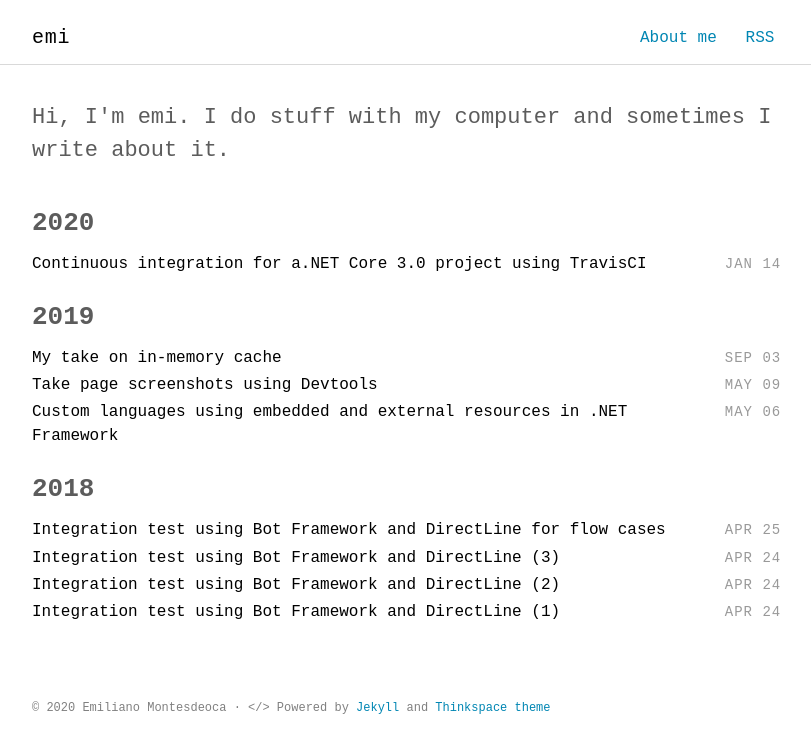
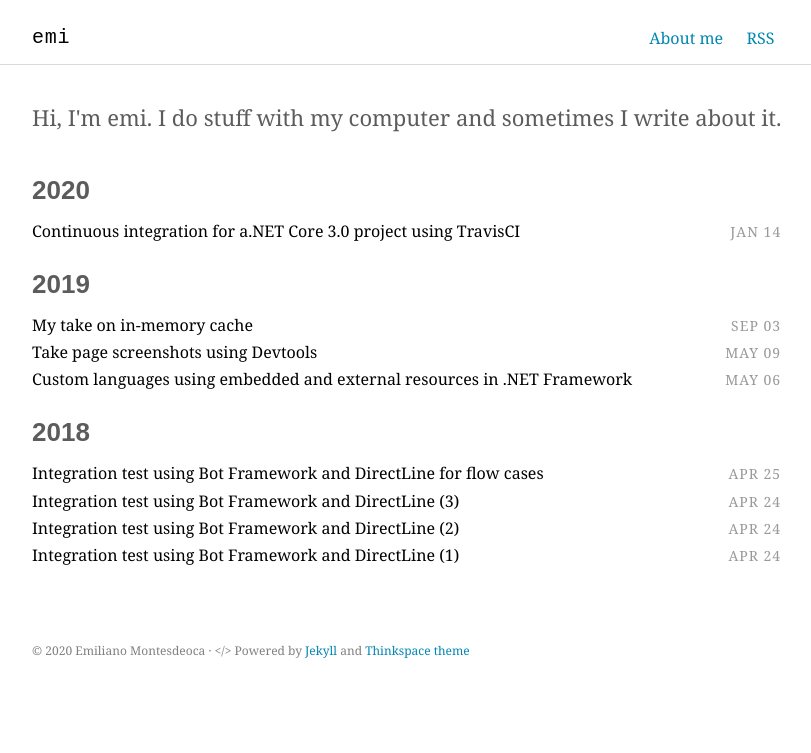
Before and after one commit to emimontesdeoca/emimontesdeoca.github.io, a Jekyll site: the page built from index.html, in a window 1280 px wide. Shown: the top 753 px of the page, without its empty margins (232-1043 px from the left). Built offline with Jekyll 4.4.1, drawn with Linux system fonts in a browser that asks for light colours; some web fonts are replaced.

Commit message:
some changes

```diff
--- a/assets/scss/_layout.scss
+++ b/assets/scss/_layout.scss
@@ -27,6 +27,7 @@ body {
 
 body {
     background-color: $base-background-color;
+    font-family: 'Merriweather', 'Georgia', serif;
 }
 
 hr {
@@ -120,6 +121,7 @@ hr {
 
 .category-title {
     margin: 1em 0 0.5em 0;
+    font-family: 'Montserrat', sans-serif;
     &:first-child {
         margin-top: 0;
     }
--- a/assets/scss/base/_typography.scss
+++ b/assets/scss/base/_typography.scss
@@ -42,18 +42,21 @@ h6 {
 
 p {
     margin: 0 0 $small-spacing;
-
     &.lead {
         font-size: rem(22);
         font-weight: 300;
+        font-family: 'Merriweather', 'Georgia', serif;
     }
+}
+
+body>main>header>nav>div>ul>li>a {
+    font-family: 'Merriweather', 'Georgia', serif;
 }
 
 a {
     color: $action-color;
     text-decoration: none;
     transition: color $base-duration $base-timing;
-
     &:active,
     &:focus,
     &:hover {
@@ -91,7 +94,7 @@ code {
     background: none;
     border-radius: 0;
     border: none;
-  font-family: "SFMono-Regular",Menlo,Consolas,"Inconsolata",monospace;
+    font-family: "SFMono-Regular", Menlo, Consolas, "Inconsolata", monospace;
     font-size: 1em;
     margin: 0;
     padding: 0 5px;
@@ -100,7 +103,7 @@ code {
 
 pre {
     -webkit-overflow-scrolling: touch;
-  font-family: "SFMono-Regular",Menlo,Consolas,"Inconsolata",monospace;
+    font-family: "SFMono-Regular", Menlo, Consolas, "Inconsolata", monospace;
     font-size: 1em;
     margin: 0;
     padding: 5px 10px !important;
@@ -108,7 +111,6 @@ pre {
     max-height: 60em;
     white-space: pre;
     border: 1px solid $light-gray-color;
-
     code {
         line-height: 1.75em;
         padding: 0 !important;
```
Lines whose indentation alone changed are shown as unchanged.
